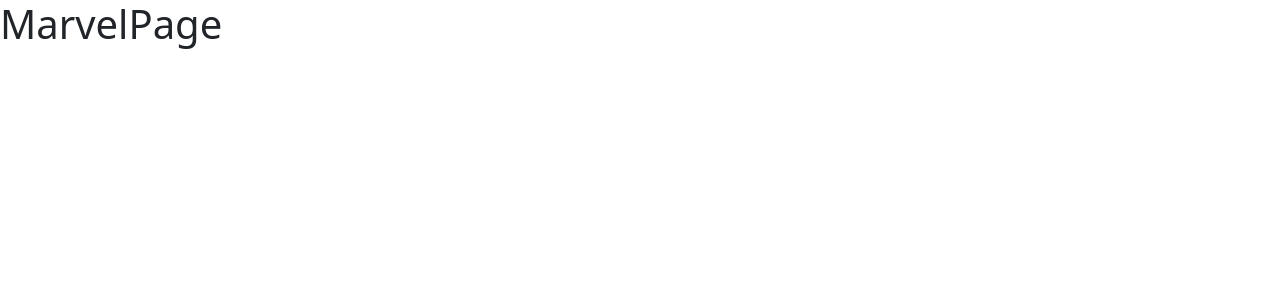
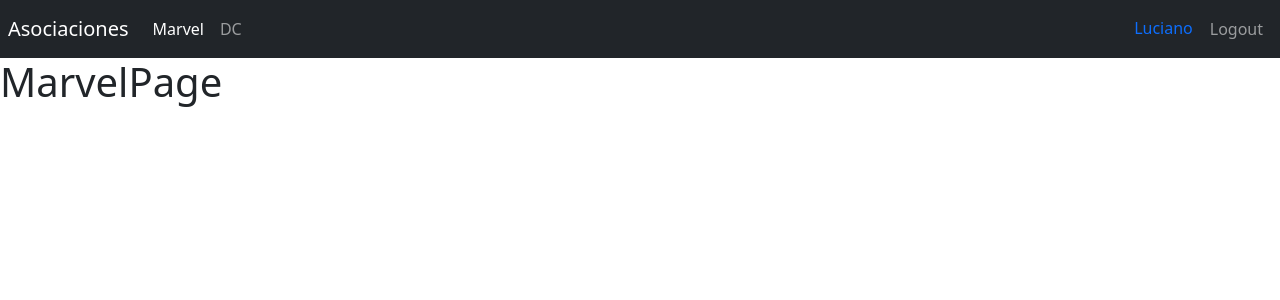
Before and after one commit to LucianoSainz/HeroesApp, a React (Vite) app: page /marvel in a window 1280 px wide. Shown: the top 300 px of the page. Built offline with nearby package versions, Linux system fonts and the light colour scheme.

Commit message:
order folder and navbar

```diff
--- /dev/null
+++ b/src/auth/index.js
@@ -0,0 +1,2 @@
+
+export * from './pages';
--- /dev/null
+++ b/src/auth/pages/index.js
@@ -0,0 +1,2 @@
+
+export * from './LoginPage';
--- /dev/null
+++ b/src/heroes/index.js
@@ -0,0 +1,2 @@
+
+export * from './pages/';
--- /dev/null
+++ b/src/heroes/pages/index.js
@@ -0,0 +1,3 @@
+
+export * from './DcPage';
+export * from './MarvelPage';
--- a/src/router/AppRouter.jsx
+++ b/src/router/AppRouter.jsx
@@ -1,12 +1,16 @@
 import { Routes, Route, Navigate } from "react-router-dom"
-import { DcPage } from "../heroes/pages/DCPage"
-import { MarvelPage } from "../heroes/pages/MarvelPage"
+import { DcPage, MarvelPage } from "../heroes"
+
 import { LoginPage } from "../auth/pages/LoginPage"
+import { Navbar } from "../ui"
 
 
 export const AppRouter = () => {
     return (
         <>
+
+        <Navbar />
+
           <Routes>
             <Route path="marvel" element={<MarvelPage />} />
             <Route path="dc" element={<DcPage />} />
--- /dev/null
+++ b/src/ui/components/Navbar.jsx
@@ -0,0 +1,45 @@
+import { Link, NavLink } from 'react-router-dom';
+
+
+export const Navbar = () => {
+    return (
+        <nav className="navbar navbar-expand-sm navbar-dark bg-dark p-2">
+
+            <Link
+                className="navbar-brand"
+                to="/"
+            >
+                Asociaciones
+            </Link>
+
+            <div className="navbar-collapse">
+                <div className="navbar-nav">
+
+                    <NavLink
+                        className={({isActive}) =>`nav-item nav-link ${isActive ? 'active' : ''}`}
+                        to="/marvel"
+                    >
+                        Marvel
+                    </NavLink>
+
+                    <NavLink
+                        className={({isActive}) =>`nav-item nav-link ${isActive ? 'active' : ''}`}
+                        to="/dc"
+                    >
+                        DC
+                    </NavLink>
+                </div>
+            </div>
+
+            <div className="navbar-collapse collapse w-100 order-3 dual-collapse2 d-flex justify-content-end">
+                <ul className="navbar-nav ml-auto">
+                    <span className='nav-item nav-link text-primary'>Luciano</span>
+
+                    <button className='nav-item nav-link btn'>
+                         Logout
+                    </button>
+                </ul>
+            </div>
+        </nav>
+    )
+}
--- /dev/null
+++ b/src/ui/components/index.js
@@ -0,0 +1,3 @@
+
+
+export * from './Navbar';
--- /dev/null
+++ b/src/ui/index.jsx
@@ -0,0 +1,2 @@
+
+export * from './components';
```
